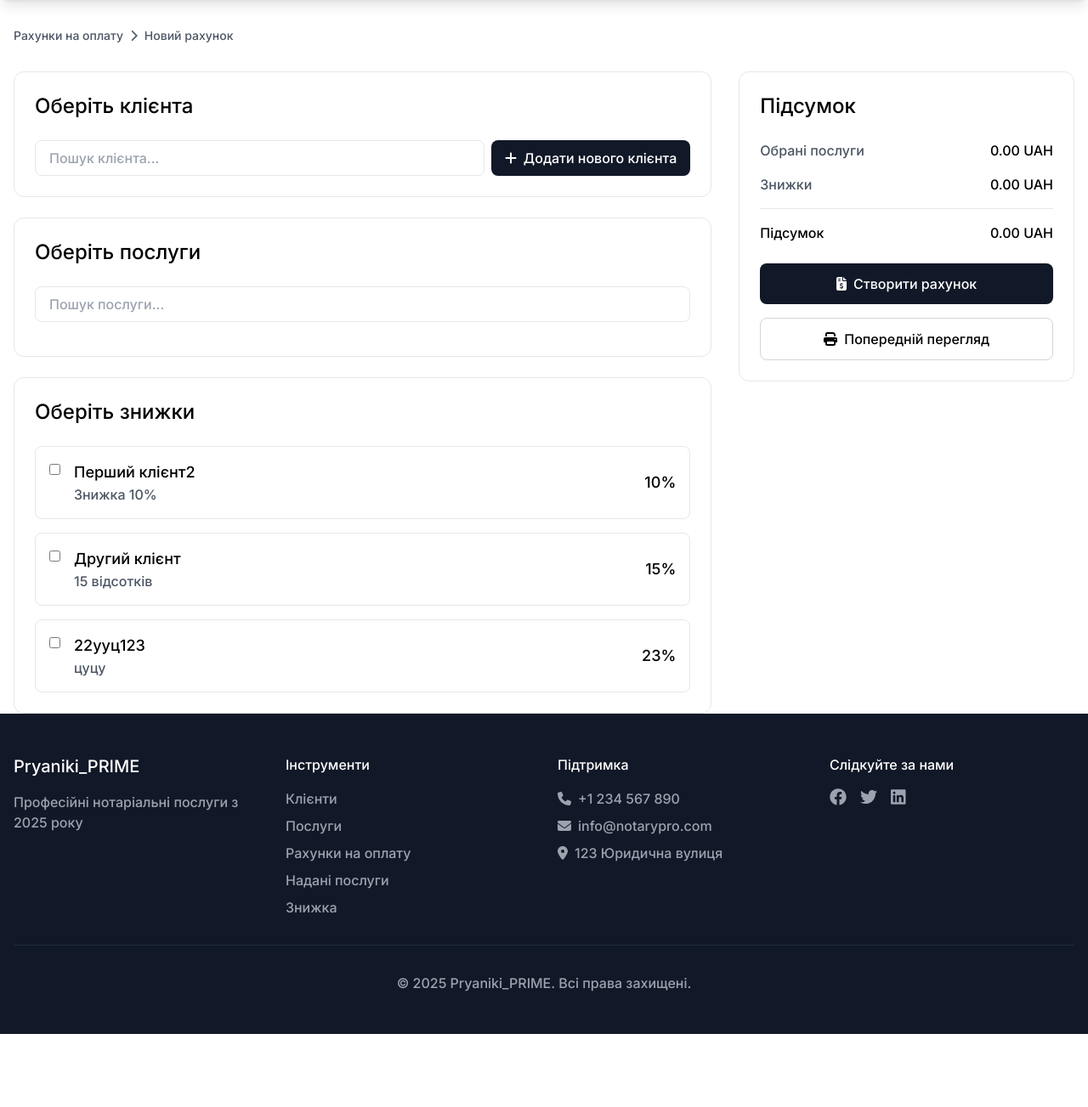
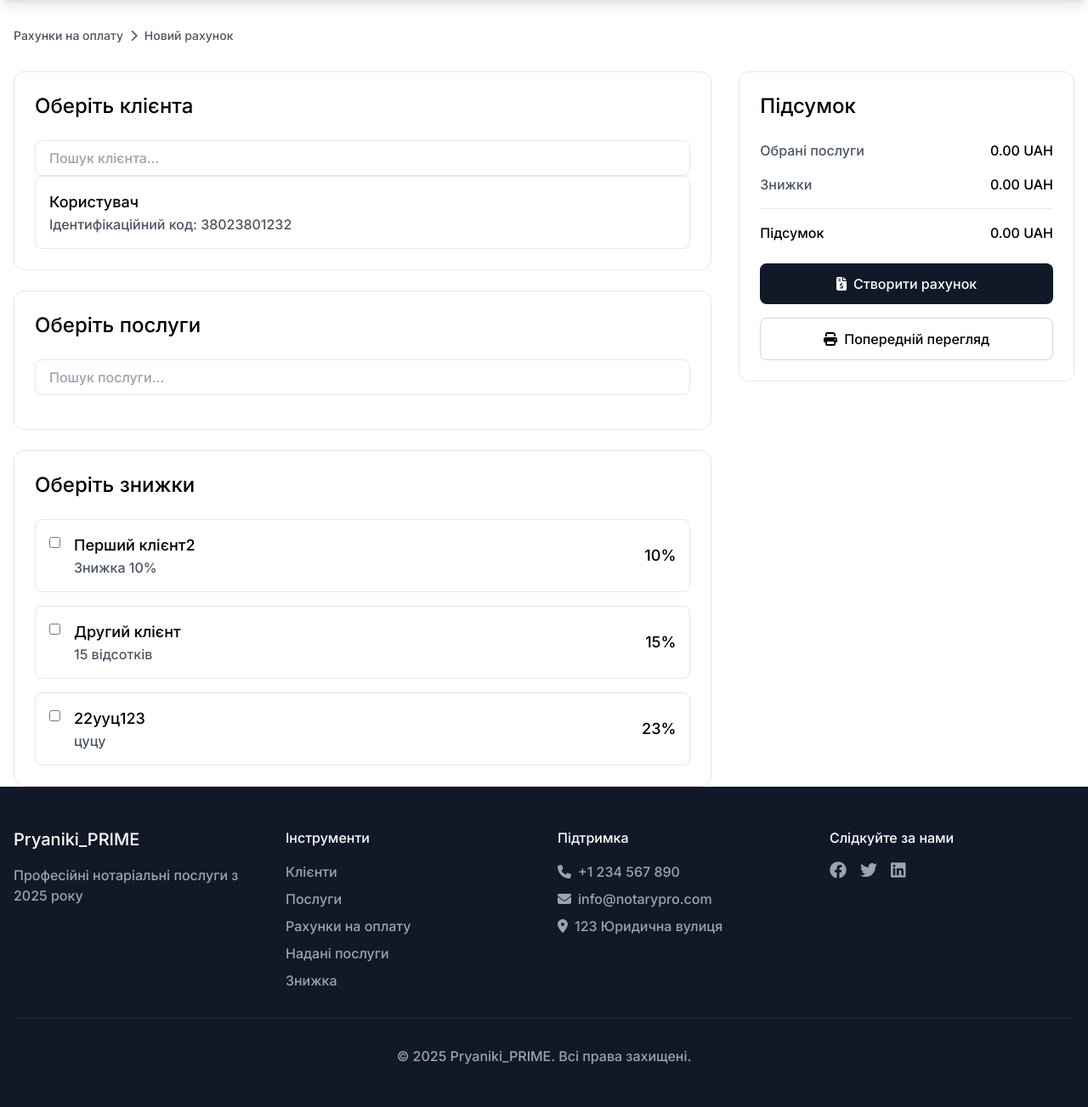
Before and after one commit to NikolMe/pryaniki, a Django app: page /add_invoice/ in a window 1280 px wide. Shown: the part 64-1367 px from the top of the page at 85% size. Before the commit the page ends 1281 px from the top, so only its background shows below. Run offline with Django 4.2, Linux system fonts and the light colour scheme; data comes from the database, SQL or seed files in the repository; some libraries are stand-ins or nearby versions.

Commit message:
implement client searching for invoices

```diff
--- a/RealAgency/urls.py
+++ b/RealAgency/urls.py
@@ -3,7 +3,7 @@ from django.urls import path
 
 from RealAgency.views import home, clients, discounts, payments, provided_services, services, \
     add_or_edit_client, delete_client, add_discount, delete_discount, edit_discount, add_service, edit_service, \
-    delete_service, add_invoice, search_services
+    delete_service, add_invoice, search_services, search_clients
 
 urlpatterns = [
     #    path('admin/', admin.site.urls),
@@ -31,4 +31,7 @@ urlpatterns = [
     path('add_invoice/', add_invoice, name='add_invoice'),
 
     path('search_services/', search_services, name='search_services'),
+
+    path('search_clients/', search_clients, name='search_clients'),
+
 ]
--- a/RealAgency/views.py
+++ b/RealAgency/views.py
@@ -319,3 +319,10 @@ def search_services(request):
     if len(query) >= 2:
         services = list(Service.objects.filter(name__icontains=query).values('id', 'name', 'description', 'price')[:5])
     return JsonResponse(services, safe=False)
+
+
+def search_clients(request):
+    query = request.GET.get('q', '')
+    clients = Client.objects.filter(name__icontains=query)[:5]
+    client_data = [{'name': client.name, 'iin': client.iin} for client in clients]
+    return JsonResponse(client_data, safe=False)
--- a/templates/invoices/add_invoice.html
+++ b/templates/invoices/add_invoice.html
@@ -14,18 +14,26 @@
                 </div>
                 <div id="service-form" class="grid grid-cols-1 lg:grid-cols-3 gap-8">
                     <div class="lg:col-span-2">
-                        <div class="bg-white rounded-xl border border-neutral-200 p-6 mb-6">
-                            <h2 class="text-2xl mb-6">Оберіть клієнта</h2>
-                            <div class="flex space-x-2">
-                                <input type="text" id="client-search" placeholder="Пошук клієнта..."
+                        <!-- Client Search Section -->
+                            <div class="bg-white rounded-xl border border-neutral-200 p-6 mb-6">
+                                <h2 class="text-2xl mb-6">Оберіть клієнта</h2>
+                                <div class="flex space-x-2 relative">
+                                    <input type="text" id="client-search" placeholder="Пошук клієнта..."
                                         class="flex-1 border rounded-lg px-4 py-2">
-                                <div id="add-client" class="flex justify-end">
-                                    <button class="bg-neutral-900 text-white px-4 py-2 rounded-lg hover:bg-neutral-800">
-                                        <i class="fa-solid fa-plus mr-2"></i>Додати нового клієнта
-                                    </button>
+                                    <div id="client-search-results"
+                                        class="absolute top-full left-0 w-full bg-white border rounded-lg mt-1 shadow-lg z-10 hidden">
+                                    </div>
+                                </div>
+
+                            <div class="flex items-center justify-between p-4 border rounded-lg hover:bg-neutral-50">
+                                    <div class="flex items-start space-x-4">
+                                        <div>
+                                            <h3 id="client-name" class="text-lg">Користувач</h3>
+                                            <p id="client-iin" class="text-neutral-600">Ідентифікаційний код: 38023801232</p>
+                                        </div>
+                                    </div>
                                 </div>
                             </div>
-                        </div>
                         <div class="bg-white rounded-xl border border-neutral-200 p-6 mb-6">
                             <h2 class="text-2xl mb-6">Оберіть послуги</h2>
                             <div class="flex space-x-2 relative">
@@ -36,7 +44,6 @@
                                 </div>
                             </div>
                             <div id="selected-services" class="space-y-4 mt-4">
-                                <!-- Selected services will appear here -->
                             </div>
                         </div>
                         <div class="bg-white rounded-xl border border-neutral-200 p-6">
@@ -199,6 +206,56 @@ document.addEventListener('DOMContentLoaded', () => {
     // Call on page load to make sure everything is initialized
     updateTotals();
 });
+
+document.addEventListener('DOMContentLoaded', () => {
+    const clientSearchInput = document.getElementById('client-search');
+    const clientSearchResults = document.getElementById('client-search-results');
+    const clientNameDisplay = document.getElementById('client-name');
+    const clientIinDisplay = document.getElementById('client-iin');
+
+    let clientDebounceTimeout;
+
+    clientSearchInput.addEventListener('input', () => {
+        const query = clientSearchInput.value.trim();
+
+        clearTimeout(clientDebounceTimeout);
+
+        if (query.length >= 2) {
+            clientDebounceTimeout = setTimeout(() => {
+                fetch(`/search_clients/?q=${encodeURIComponent(query)}`)
+                    .then(response => response.json())
+                    .then(clients => {
+                        clientSearchResults.innerHTML = '';
+                        if (clients.length > 0) {
+                            clients.forEach(client => {
+                                const item = document.createElement('div');
+                                item.className = 'px-4 py-2 hover:bg-neutral-100 cursor-pointer';
+                                item.textContent = `${client.name} - ${client.iin}`;
+                                item.addEventListener('click', () => {
+                                    selectClient(client);
+                                    clientSearchResults.classList.add('hidden');
+                                    clientSearchInput.value = '';
+                                });
+                                clientSearchResults.appendChild(item);
+                            });
+                            clientSearchResults.classList.remove('hidden');
+                        } else {
+                            clientSearchResults.innerHTML = '<div class="px-4 py-2 text-neutral-500">Нічого не знайдено</div>';
+                            clientSearchResults.classList.remove('hidden');
+                        }
+                    });
+            }, 500);
+        } else {
+            clientSearchResults.classList.add('hidden');
+        }
+    });
+
+    function selectClient(client) {
+        // Replace the displayed client data with the selected client info
+        clientNameDisplay.textContent = client.name;
+        clientIinDisplay.textContent = `Ідентифікаційний код: ${client.iin}`;
+    }
+});
 </script>
 
 {% endblock %}
```
